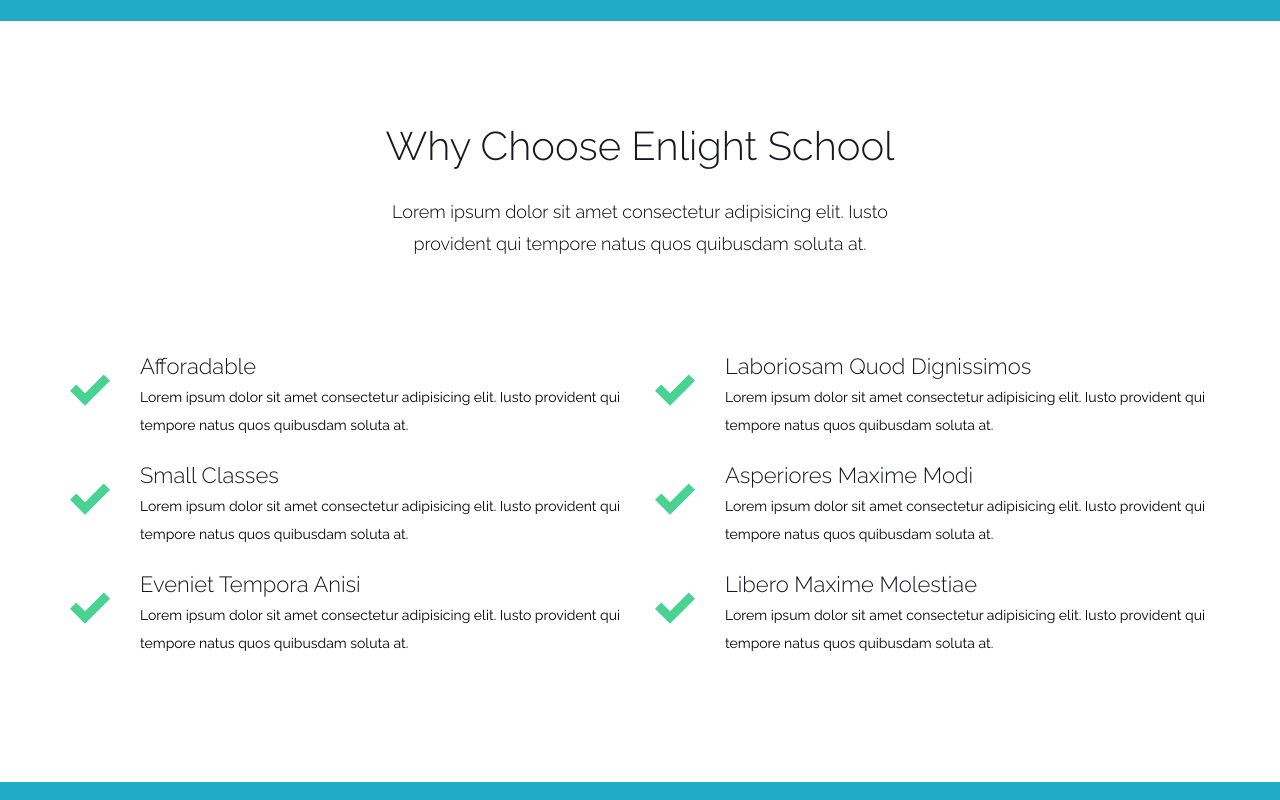
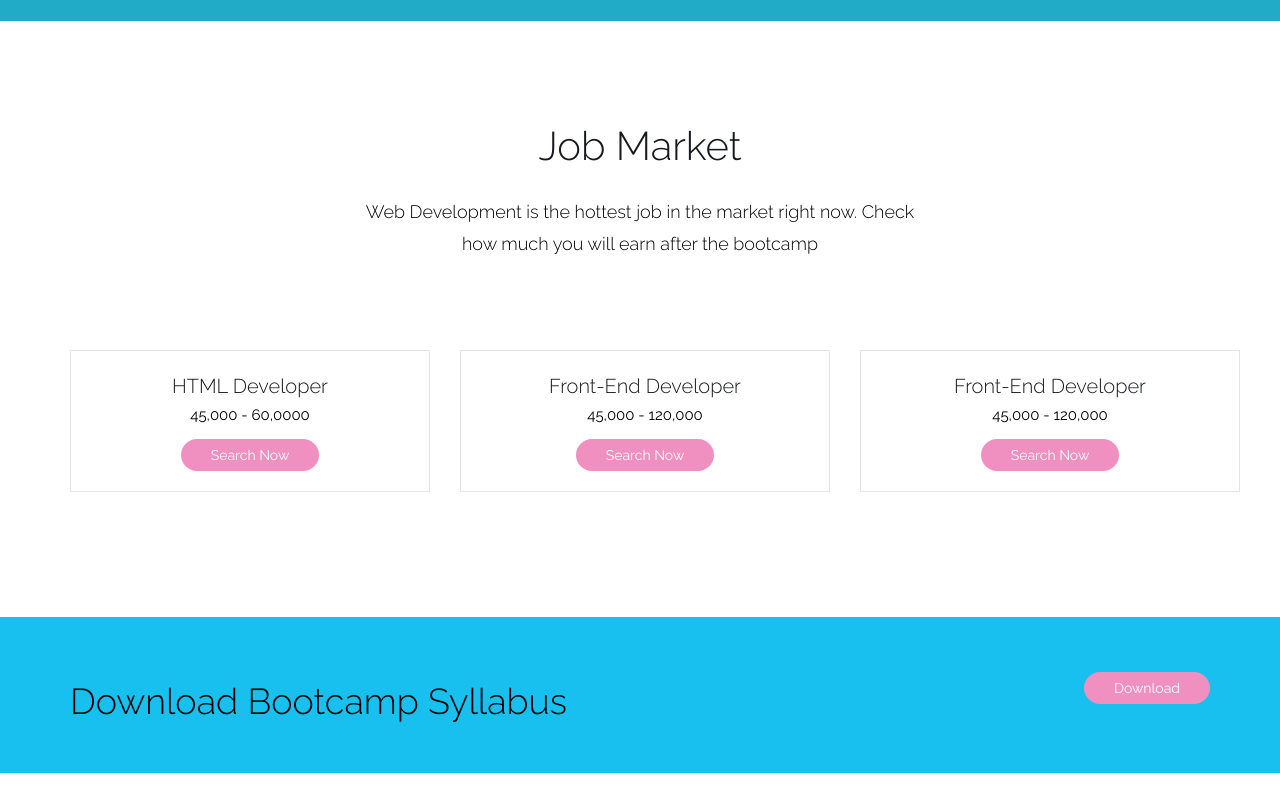
Before and after one commit to lucasalvarado23/school, a website: page index.html in a window 1280 px wide. Shown: the part 3880-4680 px from the top of the page. Drawn offline with Linux system fonts and the light colour scheme; files whose address does not match are found by name.

Commit message:
added syllabus section

```diff
--- a/css/custom.css
+++ b/css/custom.css
@@ -47,3 +47,9 @@ p {
 #last {
 	color: white;
  }
+ #job {
+ 	background-color: white;
+ }
+ #download {
+ 	background-color: #18C0F0;
+ }
--- a/index.html
+++ b/index.html
@@ -379,6 +379,63 @@
 
         </div>
       </section>
+      <section class="probootstrap-section" id="job">
+        <div class="container">
+          <div class="row">
+            <div class="col-md-6 col-md-offset-3 text-center section-heading probootstrap-animate">
+              <h2>Job Market</h2>
+              <p class="lead">Web Development is the hottest job in the market right now. Check how much you will earn after the bootcamp</p>
+            </div>
+          </div>
+          <!-- END row -->
+
+          <div class="row">
+            <div class="col-md-4 col-sm-6">
+              <div class="probootstrap-teacher text-center probootstrap-animate">
+                <div class="text">
+                  <h3>HTML Developer</h3>
+                   <p>45,000 - 60,0000</p>
+                  <ul class="probootstrap-footer-social">
+                <a href="https://www.indeed.com/jobs?q=html&l=" target="_blank" class="btn">Search Now</a>
+                  </ul>
+                </div>
+              </div>
+            </div>
+            <div class="row">
+            <div class="col-md-4 col-sm-6">
+              <div class="probootstrap-teacher text-center probootstrap-animate">
+                <div class="text">
+                  <h3>Front-End Developer</h3>
+                  <p>45,000 - 120,000</p>
+                  <a href="https://www.indeed.com/jobs?q=front+end+developer&l=" target="_blank" class="btn">Search Now</a>
+                </div>
+              </div>
+            </div>
+            <div class="row">
+            <div class="col-md-4 col-sm-6">
+              <div class="probootstrap-teacher text-center probootstrap-animate">
+                <div class="text">
+                  <h3>Front-End Developer</h3>
+                  <p>45,000 - 120,000</p>
+                    <a href="https://www.indeed.com/jobs?q=wordpress&l=" target="_blank" class="btn">Search Now</a>
+                </div>
+              </div>
+            </div>
+            </div>
+          </div>
+
+        </div>
+      </section>
+       <section class="probootstrap-cta" id="download">
+        <div class="container">
+          <div class="row">
+            <div class="col-md-12">
+              <h2 class="probootstrap-animate" data-animate-effect="fadeInRight" style="color: black;">Download Bootcamp Syllabus</h2>
+              <a href="#" role="button" class="btn" data-animate-effect="fadeInLeft">Download</a>
+            </div>
+          </div>
+        </div>
+      </section>
 
       <section class="probootstrap-section" id="whyUs">
         <div class="container">
```
Also changed, not shown: 1 other file.
